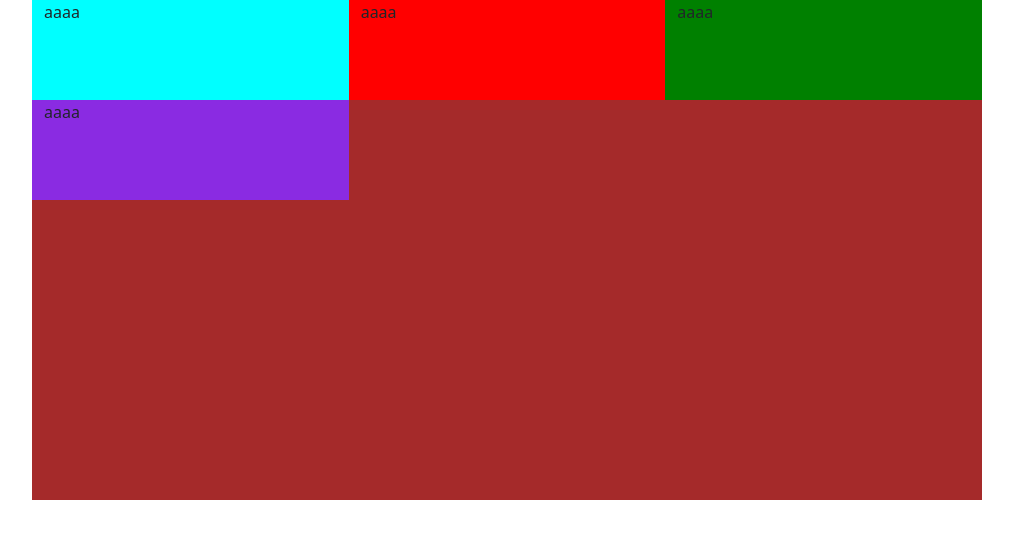
After one commit to nogajun/bludit-theme-notebook, a PHP site: page /mock/test.html in a window 1280 px wide. The commit adds this page. Shown: the top 539 px of the page, without its empty margins (133-1146 px from the left). Run offline with PHP 8.4, Linux system fonts and the light colour scheme.

Commit message:
fix card layout

```diff
--- /dev/null
+++ b/mock/test.html
@@ -0,0 +1,37 @@
+<!DOCTYPE html>
+<html lang="ja">
+
+<head>
+  <meta charset="UTF-8">
+  <meta http-equiv="X-UA-Compatible" content="IE=edge">
+  <meta name="viewport" content="width=device-width, initial-scale=1.0">
+  <link href="https://cdn.jsdelivr.net/npm/bootstrap@5.2.0/dist/css/bootstrap.min.css" rel="stylesheet">
+  <title>Document</title>
+</head>
+
+<body>
+  <div class="container-lg">
+    <div class="row">
+      <div class="col-12 col-xl-10 col-xxl-9 mx-auto" style="height: 500px; background-color: brown;">
+        <div class="row row-cols-1 row-cols-md-2 row-cols-xl-3">
+          <div class="col" style="height: 100px; background-color: aqua;">
+            <p>aaaa</p>
+          </div>
+          <div class="col" style="height: 100px; background-color: red;">
+            <p>aaaa</p>
+          </div>
+          <div class="col" style="height: 100px; background-color: green;">
+            <p>aaaa</p>
+          </div>
+          <div class="col" style="height: 100px; background-color: blueviolet;">
+            <p>aaaa</p>
+          </div>
+
+        </div>
+      </div>
+    </div>
+  </div>
+  <script src="https://cdn.jsdelivr.net/npm/bootstrap@5.2.0/dist/js/bootstrap.bundle.min.js"></script>
+</body>
+
+</html>
```
Also changed, not shown: php/head.php (+3 -7 lines), php/home.php (+11 -10 lines).
